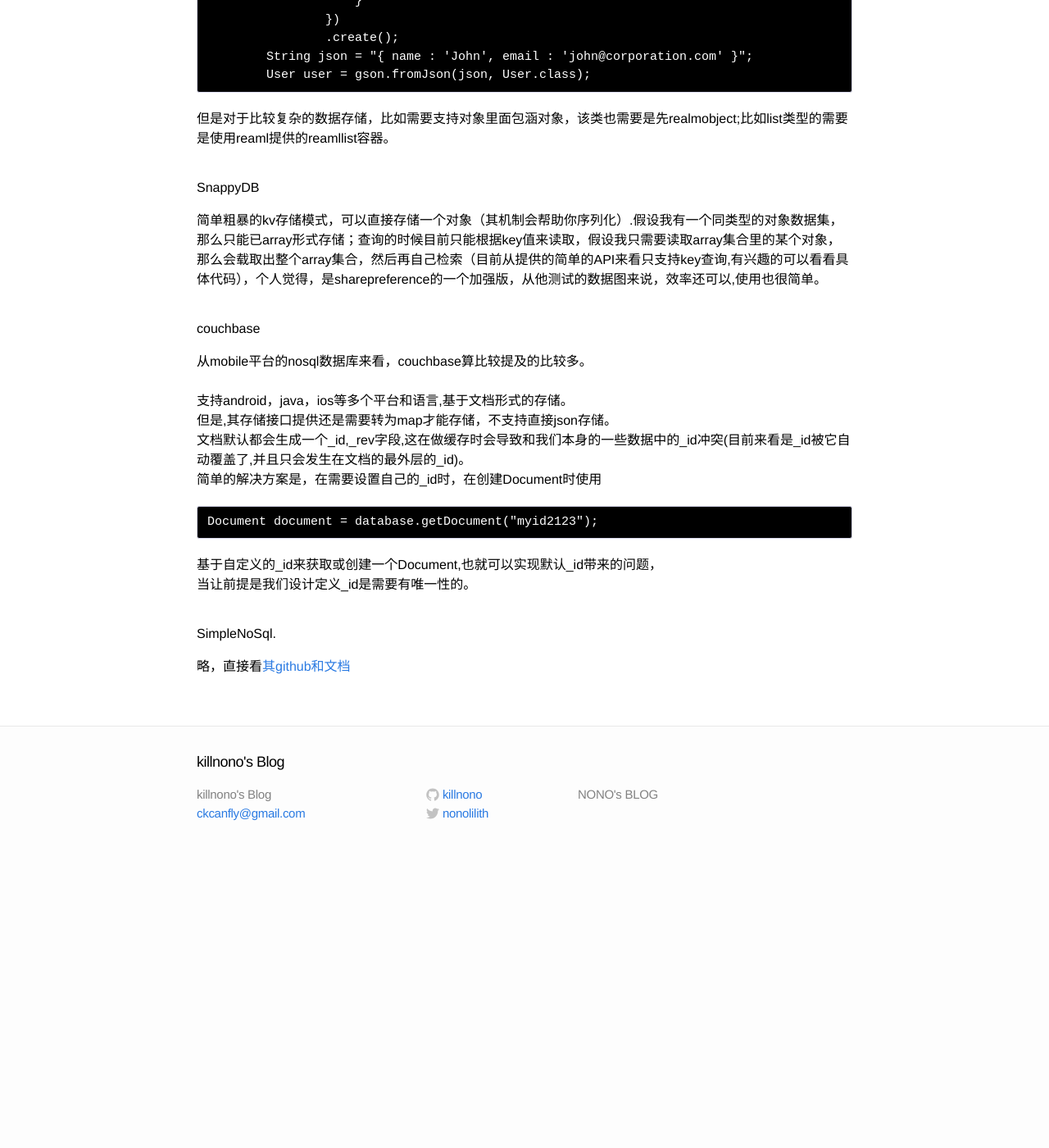
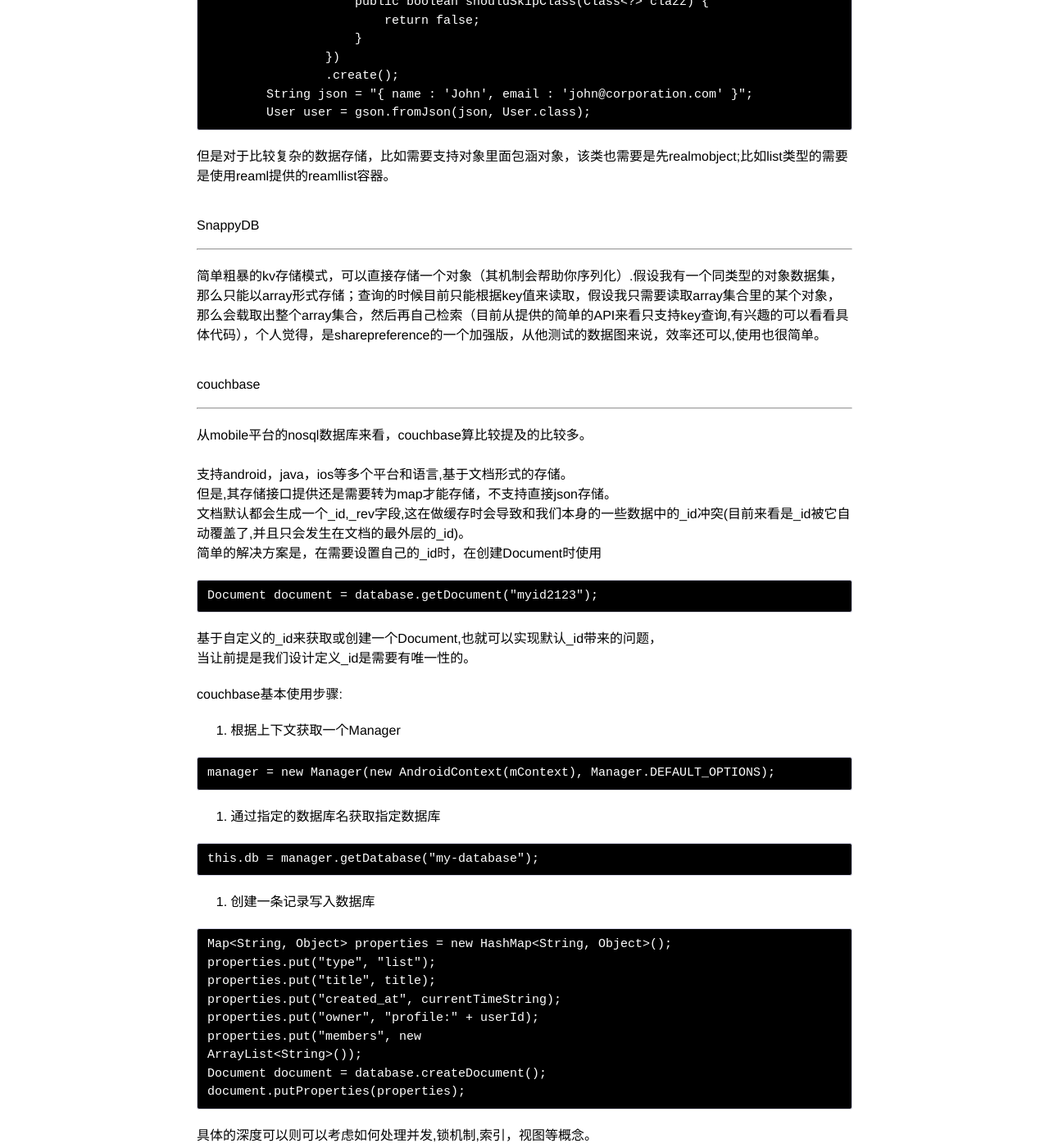
Before and after one commit to killnono/killnono.github.io, a Jekyll site: the page built from _posts/2015-01-24-mobile-nosql-db.markdown, in a window 1280 px wide and 1400 px high, scrolled down 2132 px. Shown: the whole window at 82% size. Built offline with Jekyll 4.4.1, drawn with Linux system fonts in a browser that asks for light colours; Markdown is read by kramdown in place of the engine named in the settings; comment, search, counter and statistics services are not loaded; before the commit the page ends 3180 px from its top, so only the background shows below that; some of the changed text lies outside the part shown.

Commit message:
update nosql for mobile

`````diff
--- a/_posts/2015-01-24-mobile-nosql-db.markdown
+++ b/_posts/2015-01-24-mobile-nosql-db.markdown
@@ -32,6 +32,7 @@
 
 ###关于目前可用的几个Nosql数据的概述
 #####Reaml
+----
  Realm ,支持Android和IOS+OSX，Realm for Android 2014.9.30,Realm相对来来说可能算是比较新的一个数据库框架。以Object或是Array形式对数据序列化存储，因为其早期开发的是IOS版本针对coredata存储的改进，所以基本概念中又很多ORM的感觉。
  根据[Realm的官方文档](http://realm.io/docs/java/0.78.0/)教程实践时一般会出现几个问题。
 
@@ -51,7 +52,8 @@
 ````
 卸载下app清除旧的realmdb，重新运行就ok了。
 
-从各种情况来看，reaml比较的新颖，从gitbub上数据来看，star和开发维护都是比较hot。而且官方支持文档也比较齐全。
+Reaml的Android版本出的时间不久,他更像定义了一个Model的持久化框架,从对需要持久化的对象需要集成reaml的类，规范和注解的加入。对于稳定性来说,通用功能和常规的数据存储上基本没有问题.
+官网的有很好的支持文档以及github的star和维护活跃度都是很高。
 
 Tips:
 Realm和Gson配合使用导致Gson resolve StackOverflowError；
@@ -79,11 +81,13 @@
 但是对于比较复杂的数据存储，比如需要支持对象里面包涵对象，该类也需要是先realmobject;比如list类型的需要是使用reaml提供的reamllist容器。
 
 #####SnappyDB
+----
 简单粗暴的kv存储模式，可以直接存储一个对象（其机制会帮助你序列化）.假设我有一个同类型的对象数据集，
-那么只能已array形式存储；查询的时候目前只能根据key值来读取，假设我只需要读取array集合里的某个对象，
+那么只能以array形式存储；查询的时候目前只能根据key值来读取，假设我只需要读取array集合里的某个对象，
 那么会载取出整个array集合，然后再自己检索（目前从提供的简单的API来看只支持key查询,有兴趣的可以看看具体代码），个人觉得，是sharepreference的一个加强版，从他测试的数据图来说，效率还可以,使用也很简单。
 
 #####couchbase
+----
 从mobile平台的nosql数据库来看，couchbase算比较提及的比较多。
 支持android，java，ios等多个平台和语言,基于文档形式的存储。
 但是,其存储接口提供还是需要转为map才能存储，不支持直接json存储。
@@ -97,5 +101,36 @@
 基于自定义的_id来获取或创建一个Document,也就可以实现默认_id带来的问题，
 当让前提是我们设计定义_id是需要有唯一性的。
 
+couchbase基本使用步骤:
+
+1. 根据上下文获取一个Manager
+
+````
+manager = new Manager(new AndroidContext(mContext), Manager.DEFAULT_OPTIONS);
+````
+
+2. 通过指定的数据库名获取指定数据库
+
+````
+this.db = manager.getDatabase("my-database");
+````
+
+3. 创建一条记录写入数据库
+
+````
+Map<String, Object> properties = new HashMap<String, Object>();
+properties.put("type", "list");
+properties.put("title", title);
+properties.put("created_at", currentTimeString);
+properties.put("owner", "profile:" + userId);
+properties.put("members", new
+ArrayList<String>());
+Document document = database.createDocument();
+document.putProperties(properties);
+ ````
+
+具体的深度可以则可以考虑如何处理并发,锁机制,索引，视图等概念。
+
 #####SimpleNoSql.
+----
 略，直接看[其github和文档](https://github.com/Jearil/SimpleNoSQL)
`````
